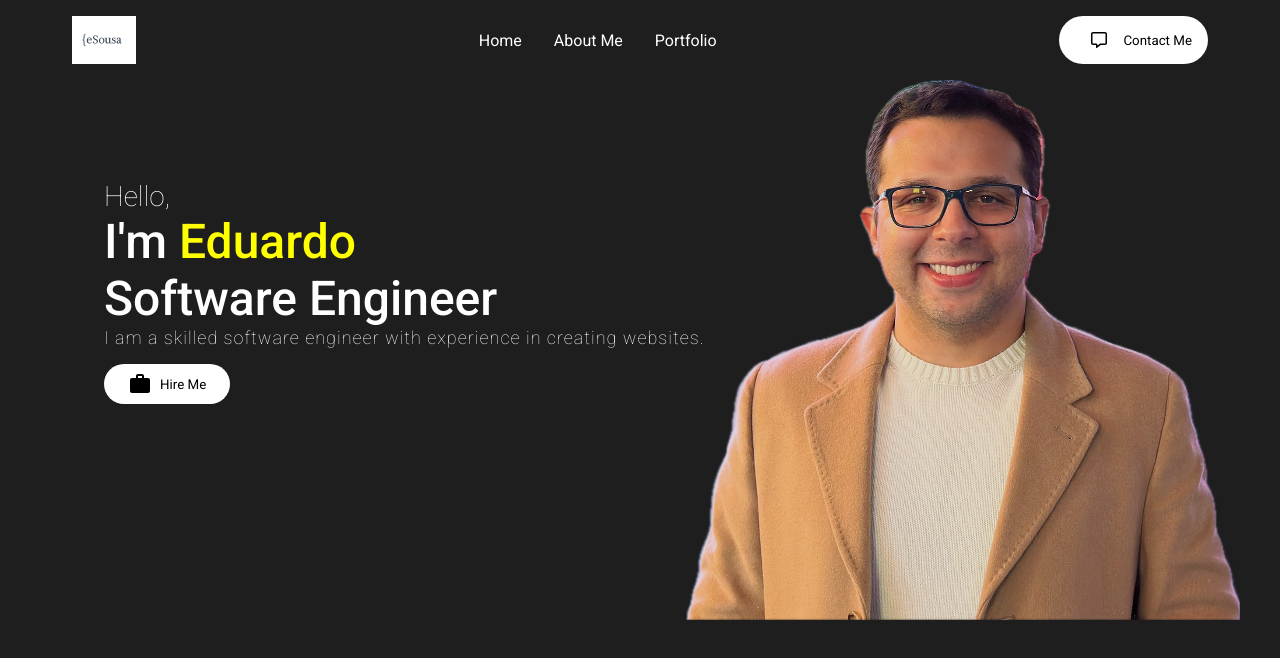
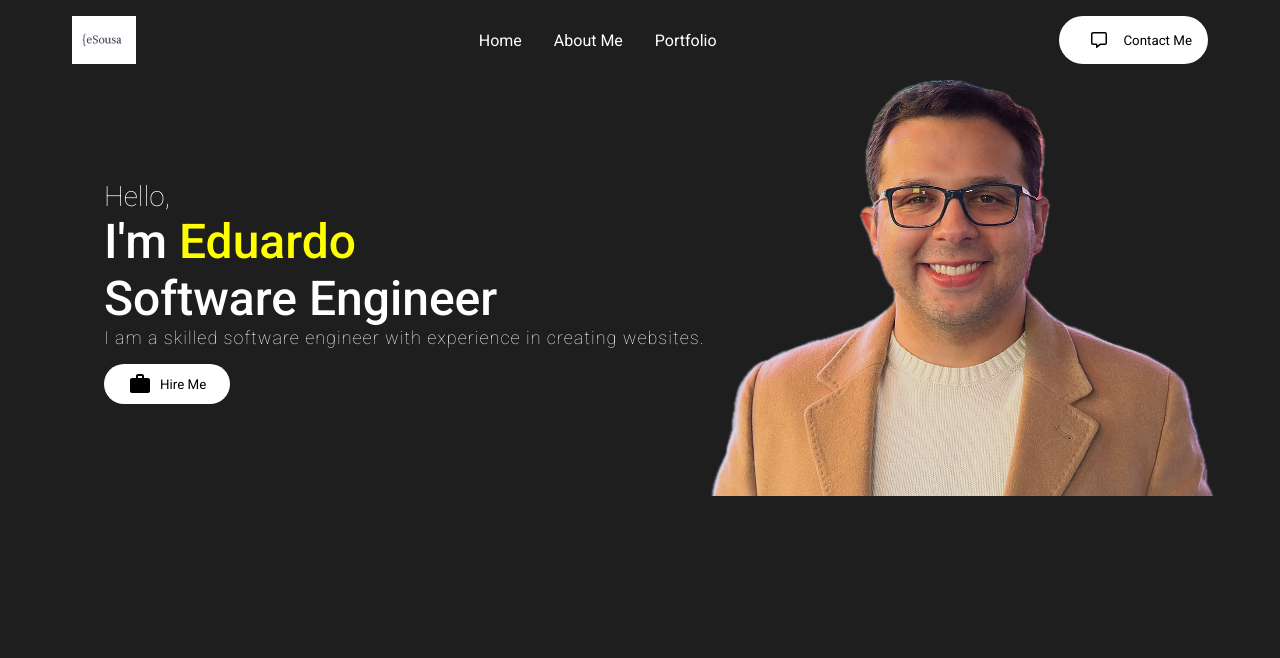
Before and after one commit to esousasilva/eduardo-portfolio, a React (Create React App) app in the folder frontend/: page / in a window 1280 px wide. Shown: the top 658 px of the page. Built offline with nearby package versions, Linux system fonts and the light colour scheme.

Commit message:
Updated the height of intro section on intro.css file

```diff
--- a/frontend/src/components/Intro/intro.css
+++ b/frontend/src/components/Intro/intro.css
@@ -1,5 +1,5 @@
 #intro{
-  height: calc(100vh - 4rem);
+  height: calc(60vh - 4rem);
   width: 100vw;
   max-width: 75rem;
   margin: 0 auto;
```
